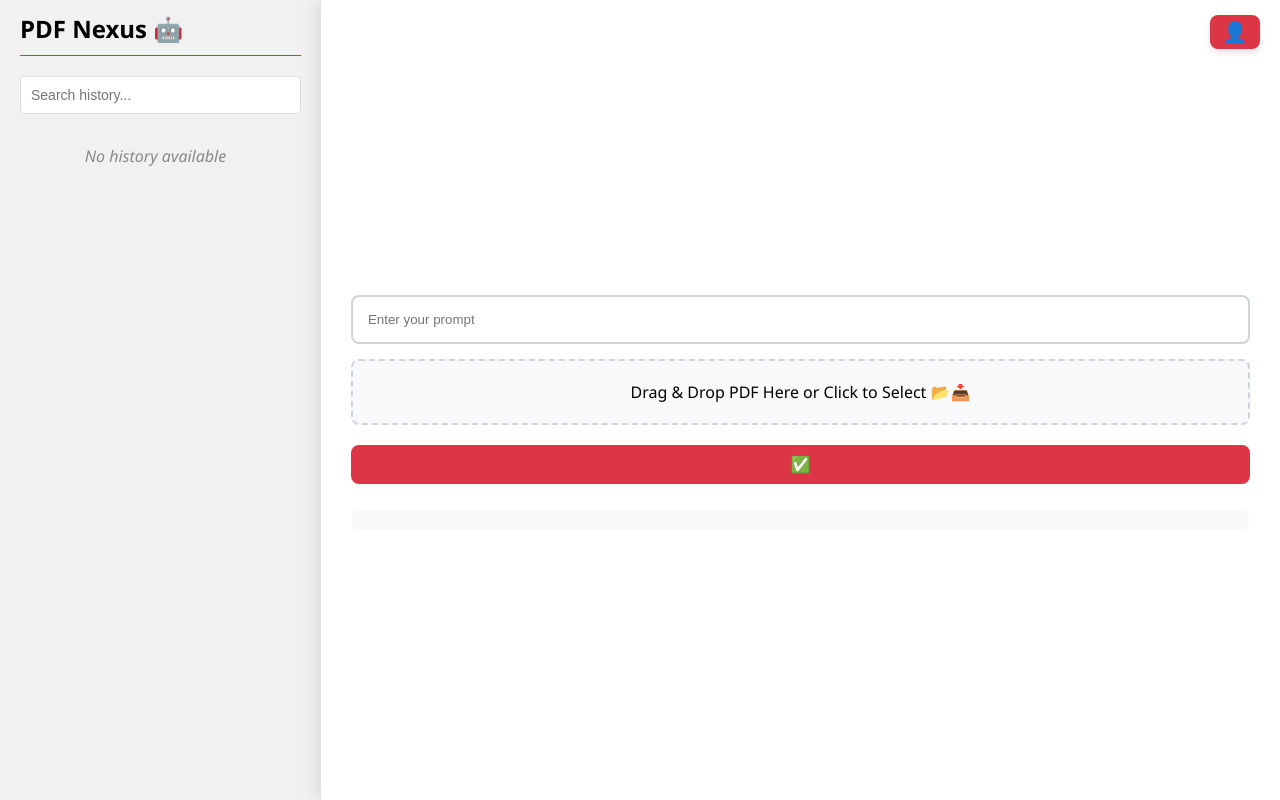
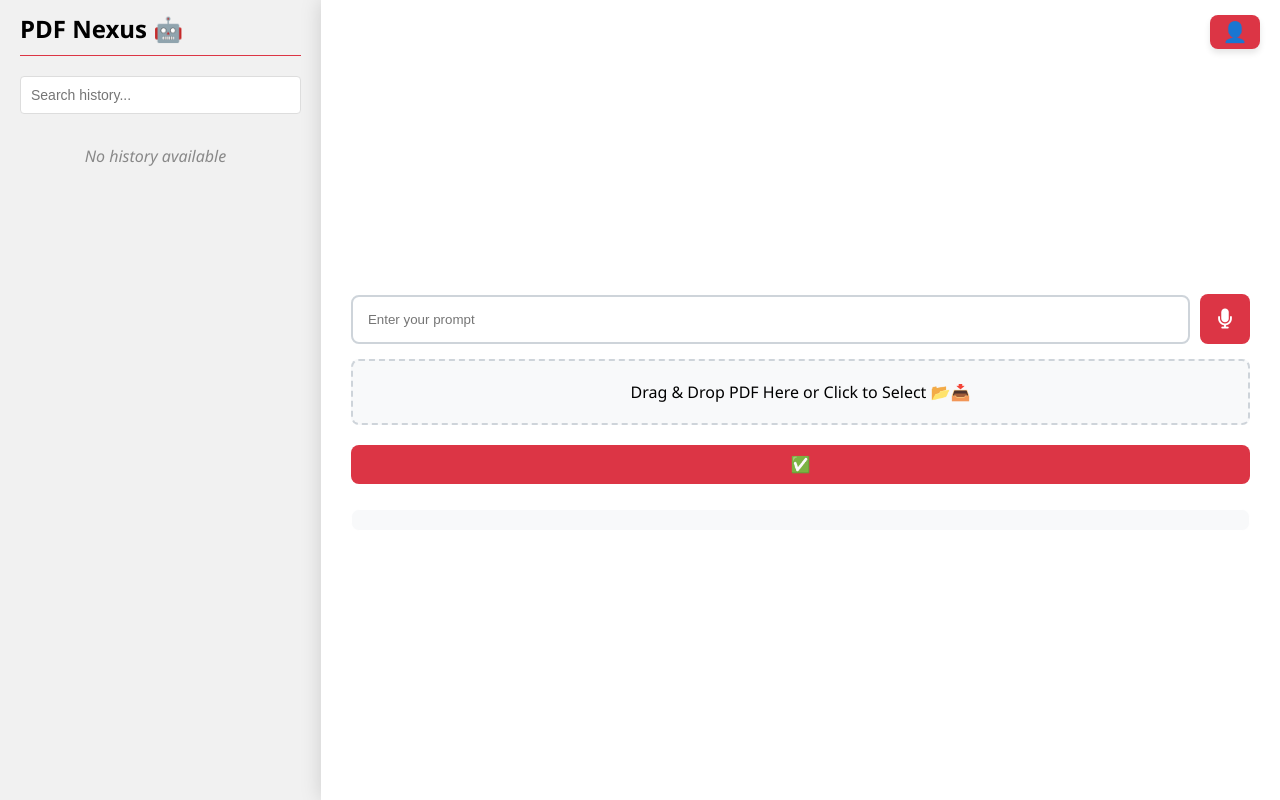
Before and after one commit to shahram8708/PDF-Nexus, a Flask app: page / in a window 1280 px wide. Run offline with Flask 3, Linux system fonts and the light colour scheme; some libraries are stand-ins or nearby versions.

Commit message:
Update index.html

```diff
--- a/templates/index.html
+++ b/templates/index.html
@@ -502,9 +502,38 @@
             outline: none;
             box-shadow: 0 0 5px rgba(0, 123, 255, 0.3);
         }
+
+        .input-group {
+            display: flex;
+            align-items: center;
+            flex-direction: row;
+            justify-content: center;
+        }
+
+        #microphoneButton {
+            width: 40px;
+            height: 40px;
+            padding: 25px;
+            font-size: 20px;
+            border-radius: 4px;
+            background-color: #dc3545;
+            cursor: pointer;
+            display: flex;
+            align-items: center;
+            justify-content: center;
+            margin: 55px auto 15px 10px;
+            border-radius: 8px;
+            box-sizing: border-box;
+            transition: border-color 0.3s;
+        }
+
+        #microphoneButton:hover {
+            background-color: #c82333;
+        }
     </style>
     <script src="https://cdnjs.cloudflare.com/ajax/libs/pdf.js/2.16.105/pdf.min.js"></script>
     <script src="https://cdnjs.cloudflare.com/ajax/libs/jspdf/2.5.1/jspdf.umd.min.js"></script>
+    <link rel="stylesheet" href="https://cdnjs.cloudflare.com/ajax/libs/font-awesome/6.4.0/css/all.min.css">
 </head>
 
 <body>
@@ -531,7 +560,9 @@
         </div>
         <form id="uploadForm" enctype="multipart/form-data">
             <div class="input-group">
-                <input type="text" name="prompt" placeholder="Enter your prompt" required>
+                <input type="text" id="promptInput" name="prompt" placeholder="Enter your prompt" required>
+                <button type="button" id="microphoneButton" aria-label="Speak"> <i
+                        class="fas fa-microphone"></i></button>
             </div>
             <div class="input-group">
                 <label for="pdfFile" class="dropzone">
@@ -566,6 +597,32 @@
         <div class="bar"></div>
     </div>
     <script>
+        document.addEventListener('DOMContentLoaded', () => {
+            const microphoneButton = document.getElementById('microphoneButton');
+            const promptInput = document.getElementById('promptInput');
+            const recognition = new (window.SpeechRecognition || window.webkitSpeechRecognition)();
+
+            recognition.lang = 'en-US';
+            recognition.interimResults = false;
+            recognition.continuous = false;
+
+            microphoneButton.addEventListener('click', () => {
+                recognition.start();
+            });
+
+            recognition.addEventListener('result', (event) => {
+                const transcript = event.results[0][0].transcript;
+                promptInput.value = transcript;
+            });
+
+            recognition.addEventListener('error', (event) => {
+                console.error('Speech recognition error', event.error);
+            });
+
+            recognition.addEventListener('end', () => {
+            });
+        });
+
         async function shareResponse(index) {
             const { jsPDF } = window.jspdf;
             const history = JSON.parse(localStorage.getItem('pdfResponses')) || [];
```
